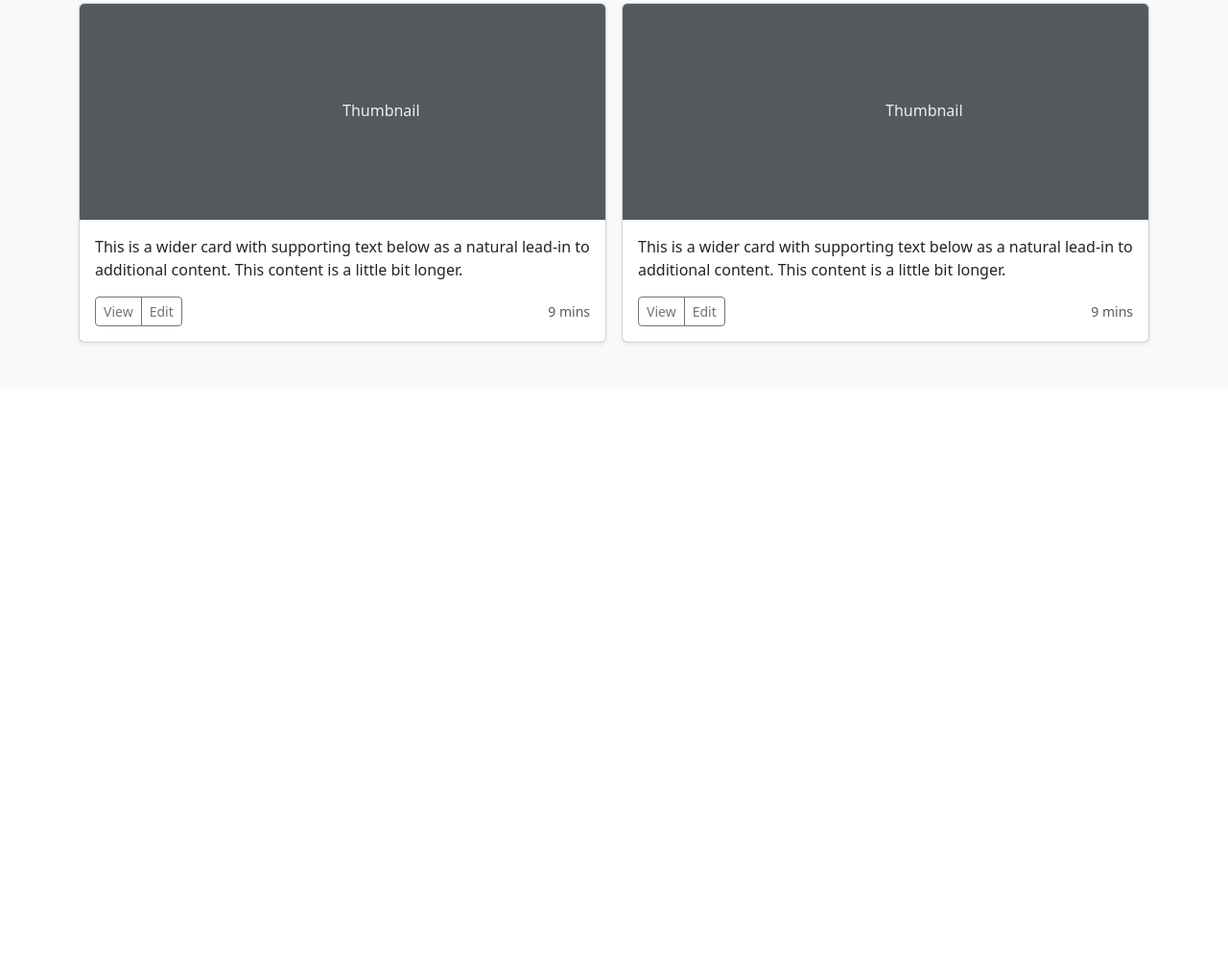
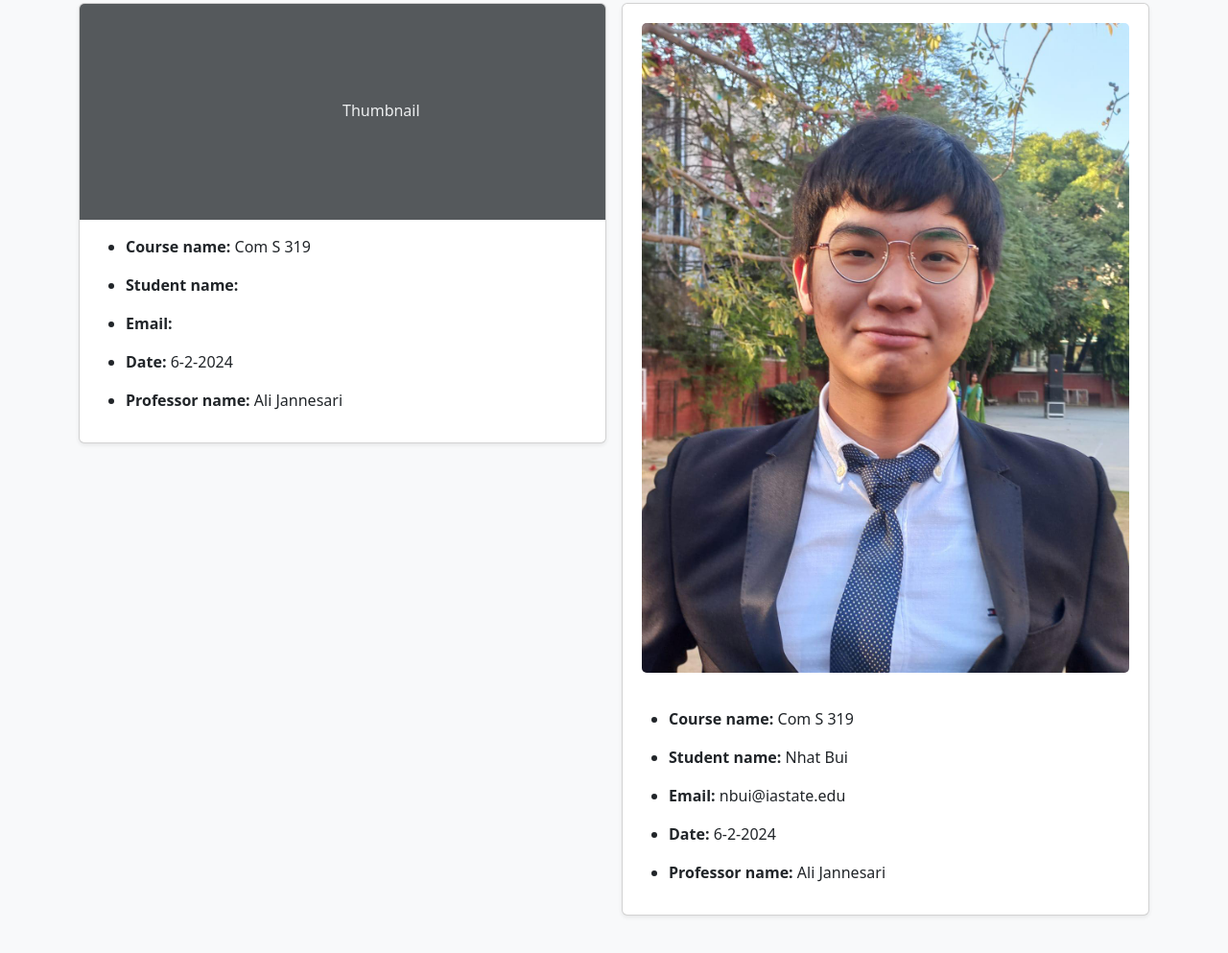
Before and after one commit to AjButler03/CS319-Assign-01, a plain HTML site: page about.html in a window 1280 px wide. Shown: the part 283-1276 px from the top of the page at 96% size. Before the commit the page ends 800 px from the top, so only its background shows below. Drawn offline with Linux system fonts and the light colour scheme.

Commit message:
added personal info

```diff
--- a/about.html
+++ b/about.html
@@ -25,7 +25,7 @@
               <a class="nav-link" href="index.html">Catalogue</a>
             </li>
             <li class="nav-item">
-              <a class="nav-link" href="car parts.html">Parts</a>
+              <a class="nav-link" href="car parts.html">Parts & Services</a>
             </li>
             <li class="nav-item">
               <a class="nav-link active" aria-current="page" href="#">About</a>
@@ -52,29 +52,47 @@
               <div class="card shadow-sm">
                 <svg class="bd-placeholder-img card-img-top" width="100%" height="225" xmlns="http://www.w3.org/2000/svg" role="img" aria-label="Placeholder: Thumbnail" preserveAspectRatio="xMidYMid slice" focusable="false"><title>Placeholder</title><rect width="100%" height="100%" fill="#55595c"/><text x="50%" y="50%" fill="#eceeef" dy=".3em">Thumbnail</text></svg>
                 <div class="card-body">
-                  <p class="card-text">This is a wider card with supporting text below as a natural lead-in to additional content. This content is a little bit longer.</p>
-                  <div class="d-flex justify-content-between align-items-center">
-                    <div class="btn-group">
-                      <button type="button" class="btn btn-sm btn-outline-secondary">View</button>
-                      <button type="button" class="btn btn-sm btn-outline-secondary">Edit</button>
-                    </div>
-                    <small class="text-body-secondary">9 mins</small>
-                  </div>
+                  <ul>
+                    <li>
+                      <p><strong>Course name:</strong> Com S 319</p>
+                    </li>
+                    <li>
+                      <p><strong>Student name:</strong></p>
+                    </li>
+                    <li>
+                      <p><strong>Email:</strong></p>
+                    </li>
+                    <li>
+                      <p><strong>Date:</strong> 6-2-2024</p>
+                    </li>
+                    <li>
+                      <p><strong>Professor name:</strong> Ali Jannesari</p>
+                    </li>
+                  </ul>
                 </div>
               </div>
             </div>
             <div class="col">
-              <div class="card shadow-sm">
-                <svg class="bd-placeholder-img card-img-top" width="100%" height="225" xmlns="http://www.w3.org/2000/svg" role="img" aria-label="Placeholder: Thumbnail" preserveAspectRatio="xMidYMid slice" focusable="false"><title>Placeholder</title><rect width="100%" height="100%" fill="#55595c"/><text x="50%" y="50%" fill="#eceeef" dy=".3em">Thumbnail</text></svg>
+              <div class="card shadow-sm"  >
+                <img src="./personal images/nat.jpg" alt="Your Image" style="margin: 20px; object-fit: cover; border-radius: 5px;">
                 <div class="card-body">
-                  <p class="card-text">This is a wider card with supporting text below as a natural lead-in to additional content. This content is a little bit longer.</p>
-                  <div class="d-flex justify-content-between align-items-center">
-                    <div class="btn-group">
-                      <button type="button" class="btn btn-sm btn-outline-secondary">View</button>
-                      <button type="button" class="btn btn-sm btn-outline-secondary">Edit</button>
-                    </div>
-                    <small class="text-body-secondary">9 mins</small>
-                  </div>
+                  <ul>
+                    <li>
+                      <p><strong>Course name:</strong> Com S 319</p>
+                    </li>
+                    <li>
+                      <p><strong>Student name:</strong> Nhat Bui</p>
+                    </li>
+                    <li>
+                      <p><strong>Email:</strong> nbui@iastate.edu</p>
+                    </li>
+                    <li>
+                      <p><strong>Date:</strong> 6-2-2024</p>
+                    </li>
+                    <li>
+                      <p><strong>Professor name:</strong> Ali Jannesari</p>
+                    </li>
+                  </ul>
                 </div>
               </div>
             </div>
```
Also changed, not shown: index.html (+22 -1 lines), personal images/nat.jpg (added).
